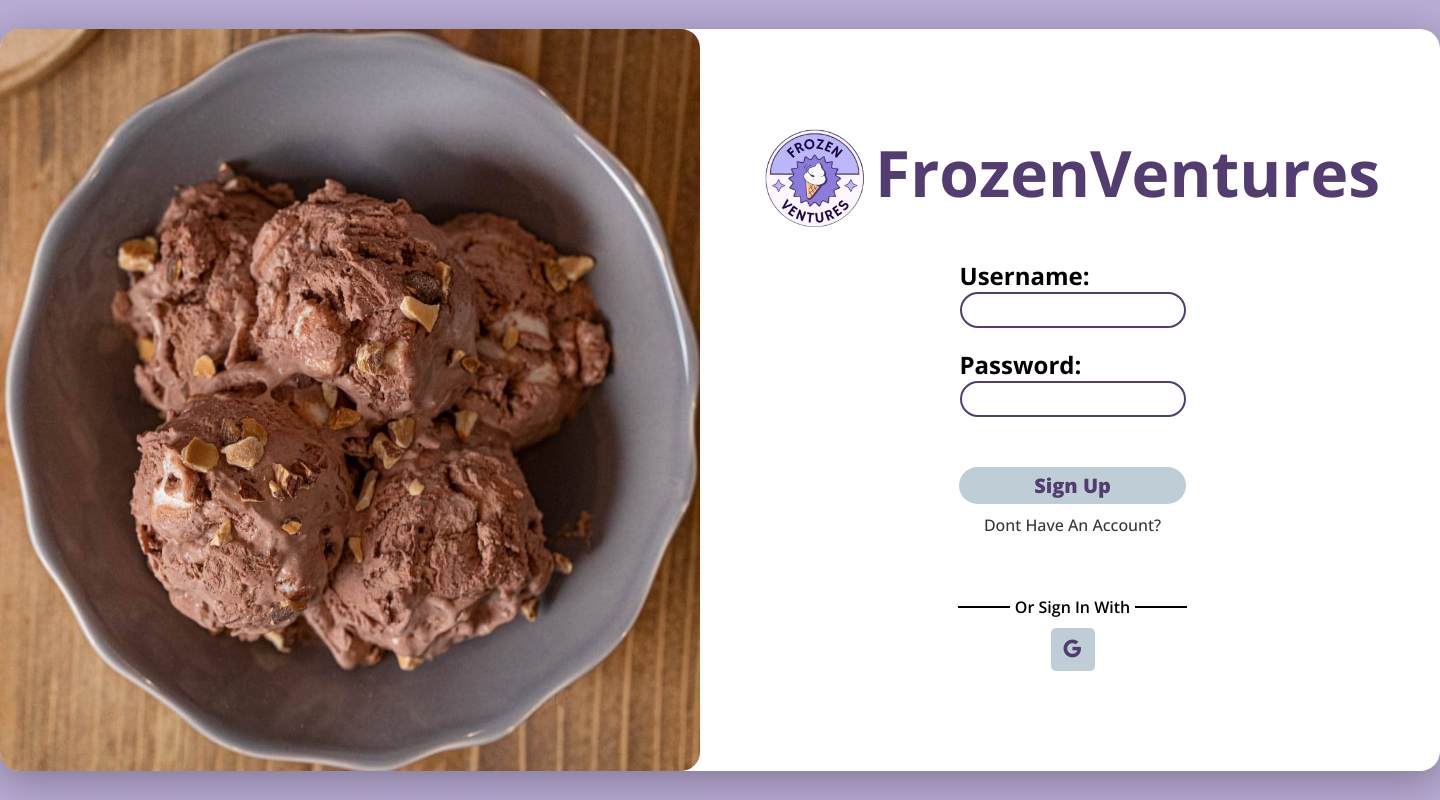
After one commit to nefarious222222222/FrozenVentures_WebSys, a PHP site: page /pages/sign-in.html in a window 1440 px wide. The commit adds this page. Run offline with PHP 8.4, Linux system fonts and the light colour scheme.

Commit message:
BombaClat

```diff
--- /dev/null
+++ b/assets/styles/sign.css
@@ -0,0 +1,179 @@
+/* Global styles */
+@import url("https://fonts.googleapis.com/css2?family=Open+Sans:ital,wght@0,300..800;1,300..800&display=swap");
+@import url("https://fonts.googleapis.com/css2?family=Raleway:ital,wght@0,100..900;1,100..900&display=swap");
+
+:root {
+  --color-violet: #533d70;
+  --color-stone: #becdd6;
+  --color-pale-violet: #b8abd4;
+  --color-light-gray: #e7e7e7;
+
+  --color-primary-text: #111111;
+  --color-secondary-text: #363636;
+
+  --font-primary: "Open Sans";
+  --font-secondary: "Raleway";
+}
+
+* {
+  font-family: var(--font-primary);
+  margin: 0;
+  padding: 0;
+}
+
+/* Body  Css */
+body {
+    background-color: var(--color-pale-violet);
+    display: grid;
+    place-items: center;
+    height: 100vh;
+}
+
+/* Sign In Css */
+.sign-in-container {
+    background-color: white;
+    box-shadow: 0 10px 40px rgba(0, 0, 0, .3);
+    border-radius: 20px;
+    display: grid;
+    grid-template-columns: repeat(2, 1fr);
+    width: fit-content;
+    margin: auto;
+    place-items: center;
+}
+
+/* Image Css */
+.image-container {
+    grid-column: 1 / 2;
+    height: 100%;
+    width: 100%;
+
+    img {
+        border-radius: 19px;
+        width: 700px;
+        height: 100%;
+    }
+}
+
+/* Form Css */
+.form-container {
+    grid-column: 2 / 3;
+    display: flex;
+    align-items: center;
+    flex-direction: column;
+    padding: 100px 60px;
+
+    .title-container {
+        display: flex;
+        gap: 10px;
+        margin-bottom: 20px;
+
+        img {
+            width: 100px;
+        }
+
+        h1  {
+            font-size: 4rem;
+            color: var(--color-violet);
+        }
+    }
+
+    .username-container,.password-container {
+        display: flex;
+        flex-direction: column;
+        justify-content: flex-start;
+        margin: 10px 0 10px;
+
+        h4 {
+            font-size: 1.5rem;
+        }
+
+        input {
+            outline: none;
+            padding: 5px 10px;
+            font-size: 1rem;
+            font-weight: 600;
+            border: solid var(--color-violet) 2px;
+            border-radius: 20px;
+        }
+    }
+
+    .button-container {
+        display: flex;
+        align-items: center;
+        gap: 10px;
+        flex-direction: column;
+        margin: 40px 0 30px 0;
+
+        button {
+            background-color: var(--color-stone);
+            color: var(--color-violet);
+            border: none;
+            border-radius: 20px;
+            font-size: 1.25rem;
+            font-weight: 800;
+            padding: 5px 75px;
+            width: 100%;
+            transition: all 0.3s ease;
+        }
+
+        button:hover {
+            background-color: var(--color-violet);
+            color: var(--color-stone);
+            cursor: pointer;
+        }
+
+        a {
+            text-decoration: none;
+            font-weight: 500;
+            color: var(--color-secondary-text);
+            transition: all 0.3s ease;
+        }
+
+        a:hover {
+            color: var(--color-pale-violet);
+        }
+    }
+
+    .other-sign {
+        display: flex;
+        flex-direction: column;
+        align-items: center;
+        gap: 10px;
+        margin-top: 30px;
+
+        .text-container {
+            display: flex;
+            align-items: center;
+            gap: 5px;
+
+            .line {
+                width: 50px;
+                height: 0;
+                border: solid 1px black;
+            }
+
+            p {
+                font-size: 1rem;
+                font-weight: 600;
+            }
+        }
+
+        .social-container {
+            button {
+                border: none;
+                background: var(--color-stone);
+                font-size: 1.5rem;
+                padding: 5px 10px;
+                border-radius: 5px;
+                color: var(--color-violet);
+                transition: all 0.3s ease;
+            }
+
+            button:hover {
+                background-color: var(--color-violet);
+                color: var(--color-stone);
+                cursor: pointer;
+            }
+        }
+    }
+}
--- /dev/null
+++ b/pages/sign-in.html
@@ -0,0 +1,55 @@
+<!DOCTYPE html>
+<html lang="en">
+<head>
+    <meta charset="UTF-8">
+    <meta name="viewport" content="width=device-width, initial-scale=1.0">
+    <title>FrozenVentures</title>
+    <link rel="icon" type="image/x-icon" href="../assets/images/logo.png" />
+    <link
+      href="https://unpkg.com/boxicons@2.1.4/css/boxicons.min.css"
+      rel="stylesheet"
+    />
+    <link rel="stylesheet" href="../assets/styles/sign.css">
+</head>
+<body>
+    <div class="sign-in-container">
+        <div class="image-container">
+            <img class="sign-image" src="../assets/images/1.jpg" alt="Background">
+        </div>
+
+        <div class="form-container">
+            <div class="title-container">
+                <img src="../assets/images/logo.png" alt="logo">
+                <h1>FrozenVentures</h1>
+            </div>
+
+            <div class="username-container">
+                <h4>Username:</h4>
+                <input type="text">
+            </div>
+
+            <div class="password-container">
+                <h4>Password:</h4>
+                <input type="text">
+            </div>
+
+            <div class="button-container">
+                <button>Sign Up</button>
+                <p><a href="sign-Up.html">Dont Have An Account?</a></p>
+            </div>
+
+            <div class="other-sign">
+                <div class="text-container">
+                    <div class="line"></div>
+                    <p>Or Sign In With</p>
+                    <div class="line"></div>
+                </div>
+
+                <div class="social-container">
+                    <button><i class='bx bxl-google' ></i></button>
+                </div>
+            </div>
+        </div>
+    </div>
+</body>
+</html>
```
Also changed, not shown: assets/styles/index.css (renamed from index.css, +22 -6 lines), index.html (+20 -17 lines), pages/sign-up.html (added, +55 -0 lines), assets/images/0.jpg (renamed from assets/0.jpg), assets/images/1.jpg (renamed from assets/1.jpg), assets/images/2.jpg (renamed from assets/2.jpg), assets/images/3.jpg (renamed from assets/3.jpg), assets/images/4.jpg (renamed from assets/4.jpg), assets/images/5.png (renamed from assets/5.png), assets/images/logo.png (renamed from assets/logo.png), assets/logo.ico (deleted).
